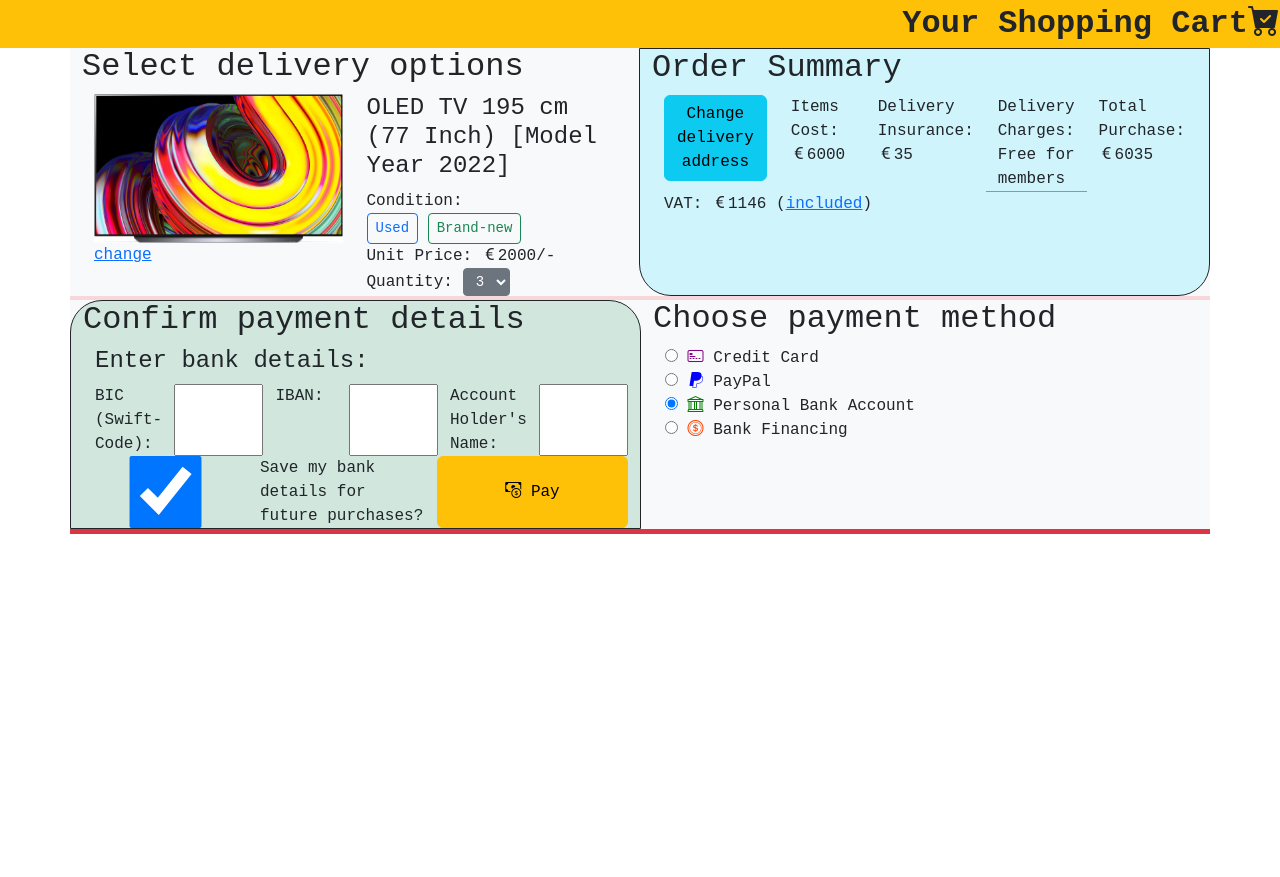
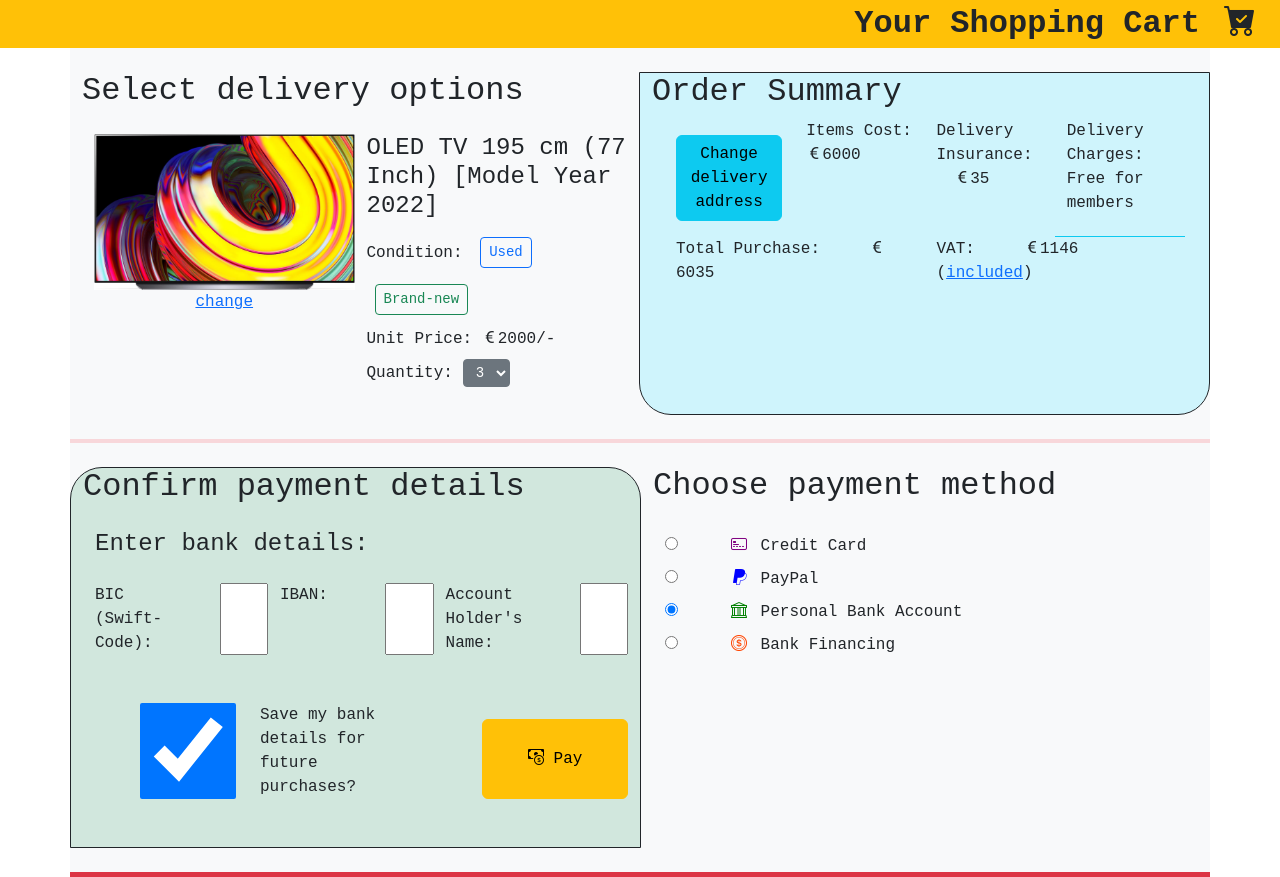
Before and after one commit to mbabarali/FA23-Bootstrap-Basics, a website: page Online-Payment-Portal/index.html in a window 1280 px wide. Before the commit the page ends 800 px from the top, so only its background shows below. Drawn offline with nearby package versions, Linux system fonts and the light colour scheme; a web font is replaced by a local one.

Commit message:
Bootstrap Spacing
Introducing Bootstrap margin and padding classes (and offset classes too)

```diff
--- a/Online-Payment-Portal/index.html
+++ b/Online-Payment-Portal/index.html
@@ -38,41 +38,43 @@
       style="font-size: 2rem; font-weight: bold"
     >
       <span>Your Shopping Cart</span>
-      <i class="bi bi-cart-check-fill"></i>
+      <i class="bi bi-cart-check-fill mx-4"></i>
     </header>
     <main>
       <section class="container bg-light">
         <article class="row">
-          <div class="col">
+          <div class="col my-4">
             <h2>Select delivery options</h2>
             <div class="container-fluid">
-              <div class="row">
+              <div class="row my-4">
                 <div class="col">
                   <img
                     width="100%"
                     src="images/TV_OLED.jpg"
                     alt="Product Image"
                   />
-                  <div>
+                  <div class="m-auto" style="max-width: max-content">
                     <a href="#change">change</a>
                   </div>
                 </div>
-                <div class="col">
+                <div class="col m-0 p-0">
                   <h4>OLED TV 195 cm (77 Inch) [Model Year 2022]</h4>
-                  <span>Condition:</span>
-                  <div>
-                    <button class="btn btn-outline-primary btn-sm">Used</button>
-                    <button class="btn btn-outline-success btn-sm">
+                  <div class="my-1">
+                    <span>Condition:</span>
+                    <button class="btn btn-outline-primary btn-sm m-2">
+                      Used
+                    </button>
+                    <button class="btn btn-outline-success btn-sm m-2">
                       Brand-new
                     </button>
                   </div>
 
-                  <div>
+                  <div class="my-1">
                     Unit Price: <i class="bi bi-currency-euro"></i>2000/-
                   </div>
 
-                  <label for="qty"
-                    >Quantity:
+                  <label for="qty" class="my-1">
+                    Quantity:
                     <select
                       class="btn btn-secondary btn-sm"
                       name="quantity"
@@ -89,11 +91,13 @@
               </div>
             </div>
           </div>
-          <div class="col border border-dark rounded-bottom-5 bg-info-subtle">
+          <div
+            class="col border border-dark rounded-bottom-5 bg-info-subtle my-4"
+          >
             <h2>Order Summary</h2>
             <div class="container">
-              <div class="row">
-                <div class="col">
+              <div class="row p-0 m-0">
+                <div class="col my-3">
                   <a href="#" role="button" class="btn btn-info"
                     >Change delivery address</a
                   >
@@ -104,7 +108,7 @@
                 </div>
                 <div class="col">
                   <span>Delivery Insurance:</span>
-                  <span><i class="bi bi-currency-euro"></i>35</span>
+                  <span><i class="bi bi-currency-euro offset-2"></i>35</span>
                 </div>
                 <div class="col border-bottom border-info">
                   <span>Delivery Charges:</span>
@@ -112,32 +116,33 @@
                 </div>
                 <span class="col">
                   <span>Total Purchase:</span>
-                  <span><i class="bi bi-currency-euro"></i>6035</span>
+                  <span><i class="bi bi-currency-euro offset-2"></i>6035</span>
                 </span>
                 <div class="col">
                   <span>VAT:</span>
                   <span
-                    ><i class="bi bi-currency-euro"></i>1146 (<a href="#VAT"
+                    ><i class="bi bi-currency-euro offset-2"></i>1146 (<a
+                      href="#VAT"
                       >included</a
                     >)</span
                   >
                 </div>
                 <!-- <div class="col d-flex flex-column">
                   <div class="col">Items Cost:</div>
-                  <div class="col"></div>
+                  <div class="col offset-2"></div>
                     <i class="bi bi-currency-euro"></i>6000
                   </div>
                   <div class="col">Delivery Insurance:</div>
-                  <div class="col">
+                  <div class="col offset-2">
                     <i class="bi bi-currency-euro"></i>35
                   </div>
                   <div class="col">Delivery Charges:</div>
-                  <div class="col">Free for members</div>
+                  <div class="col offset-2">Free for members</div>
                   <div class="col">Total Purchase:</div>
-                  <div class="col">
+                  <div class="col offset-2">
                     <i class="bi bi-currency-euro"></i>6035
                   </div>
-                  <div class="col">
+                  <div class="col offset-2">
                     VAT: <i class="bi bi-currency-euro"></i>1146
                     <a href="#VAT">(included)</a>
                   </div>
@@ -148,80 +153,96 @@
         </article>
         <div class="row bg-danger-subtle" style="height: 4px"></div>
         <article class="row border-bottom border-danger">
-          <div class="col border border-dark rounded-top-5 bg-success-subtle">
+          <div
+            class="col border border-dark rounded-top-5 bg-success-subtle my-4"
+          >
             <h2>Confirm payment details</h2>
-            <div class="container">
+            <div class="container my-4">
               <h4>Enter bank details:</h4>
               <form action="abc">
                 <div class="row form-group">
-                  <label class="col" for="bic">BIC (Swift-Code):</label
-                  ><input class="col" type="text" id="bic" />
-                  <label class="col" for="iban">IBAN:</label
-                  ><input class="col" type="text" id="iban" />
-                  <label class="col" for="accholder"
+                  <label class="col mt-3" for="bic">BIC (Swift-Code):</label>
+                  <input class="col mt-3 offset-1" type="text" id="bic" />
+                  <label class="col mt-3" for="iban">IBAN:</label
+                  ><input class="col mt-3 offset-1" type="text" id="iban" />
+                  <label class="col mt-3" for="accholder"
                     >Account Holder's Name:</label
                   >
-                  <input class="col" type="text" id="accholder" />
+                  <input class="col mt-3 offset-1" type="text" id="accholder" />
                 </div>
-                <div class="row form-group">
-                  <input class="col" type="checkbox" id="savechk" checked />
+                <div class="row form-group my-5">
+                  <input
+                    class="col offset-1 w-auto"
+                    type="checkbox"
+                    id="savechk"
+                    checked
+                  />
                   <label class="col" for="savechk"
                     >Save my bank details for future purchases?</label
                   >
-                  <button class="col btn btn-warning">
+                  <button class="col btn btn-warning offset-2 mt-3">
                     <i class="bi bi-cash-coin"></i> Pay
                   </button>
                 </div>
               </form>
             </div>
           </div>
-          <div class="col">
+          <div class="col my-4">
             <h2>Choose payment method</h2>
-            <div class="container">
+            <div class="container my-4">
               <form action="xyz">
                 <div class="row form-group d-flex flex-column">
-                  <label class="col" for="cc"
+                  <label class="col my-1" for="cc"
                     ><input
-                      class="col"
+                      class="col my-1"
                       name="paymentmethod"
                       type="radio"
                       id="cc"
                     />
                     <i
-                      class="bi bi-credit-card-2-front"
+                      class="bi bi-credit-card-2-front offset-1 me-1"
                       style="color: purple"
                     ></i>
                     Credit Card</label
                   >
-                  <label class="col" for="pp"
+                  <label class="col my-1" for="pp"
                     ><input
-                      class="col"
+                      class="col my-1"
                       name="paymentmethod"
                       type="radio"
                       id="pp"
                     />
-                    <i class="bi bi-paypal" style="color: blue"></i>
+                    <i
+                      class="bi bi-paypal offset-1 me-1"
+                      style="color: blue"
+                    ></i>
                     PayPal
                   </label>
-                  <label class="col" for="ba"
+                  <label class="col my-1" for="ba"
                     ><input
-                      class="col"
+                      class="col my-1"
                       name="paymentmethod"
                       type="radio"
                       id="ba"
                       checked
                     />
-                    <i class="bi bi-bank" style="color: green"></i>
+                    <i
+                      class="bi bi-bank offset-1 me-1"
+                      style="color: green"
+                    ></i>
                     Personal Bank Account
                   </label>
-                  <label class="col" for="bf"
+                  <label class="col my-1" for="bf"
                     ><input
-                      class="col"
+                      class="col my-1"
                       name="paymentmethod"
                       type="radio"
                       id="bf"
                     />
-                    <i class="bi bi-coin" style="color: orangered"></i>
+                    <i
+                      class="bi bi-coin offset-1 me-1"
+                      style="color: orangered"
+                    ></i>
                     Bank Financing
                   </label>
                 </div>
```
